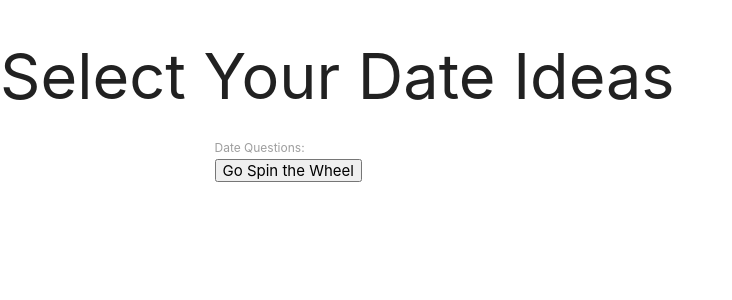
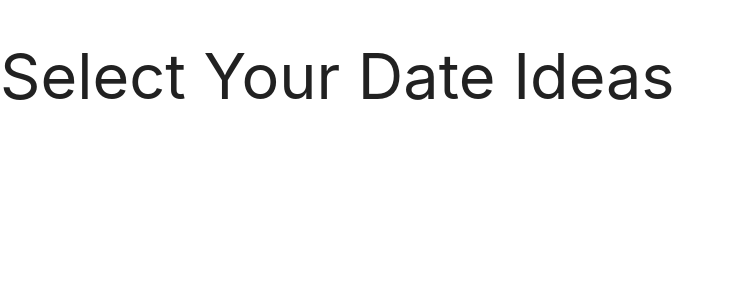
Before and after one commit to ashleyjorgensen/KASK, a Node server app: template views/dates.handlebars in a window 1280 px wide. Shown: the top 300 px of the page, without its empty margins (0-732 px from the left). Run offline with Node 20, Linux system fonts and the light colour scheme; the visitor is signed in with stand-in values (Sample User, id 1); the template is opened without the code that fills it: most values are stand-ins (such as "Sample title", 1, 10 or a date in 2020); some libraries are stand-ins or nearby versions.

Commit message:
deleted handlebars, added survey.js library

```diff
--- a/views/dates.handlebars
+++ b/views/dates.handlebars
@@ -14,25 +14,3 @@
 {{/unless}}
 {{/each}}
 </div>
-
-<h2>Select Some Date Ideas</h2>
-
-<div class="row">
-    <div class ="col s12">
-<form class="form-group">
-    <div class="form-group">
-        <label for="dateQuestions">Date Questions:</label>
-        <input type="checkbox" id="dateQuestions" name="name">
-    </div>
-
-        <button type="submit" class="submiAnswers">Go Spin the Wheel</button>
-    </div>
-</div>
-</form>
-
-{{!-- this is to reject the date on the wheel page --}}
-{{!--     <div class="form-group">
-        <label for="decline">Decline?</label><br>
-        <input type="radio" name="decline" value="1" checked> Yes <br>
-        <input type="radio" name="decline" value="0"> No
-    </div> --}}
```
Also changed, not shown: public/survey.html (added, +29 -0 lines), public/assets/js/dates.js (deleted), public/assets/js/survey.js (added).
